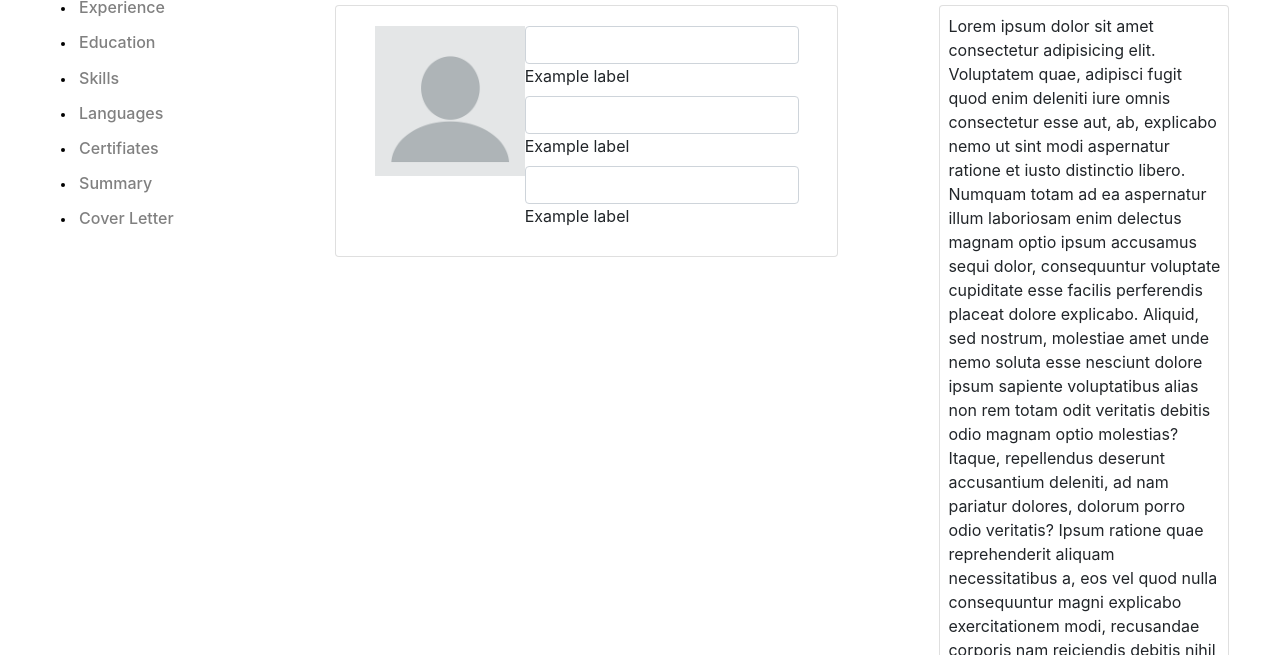
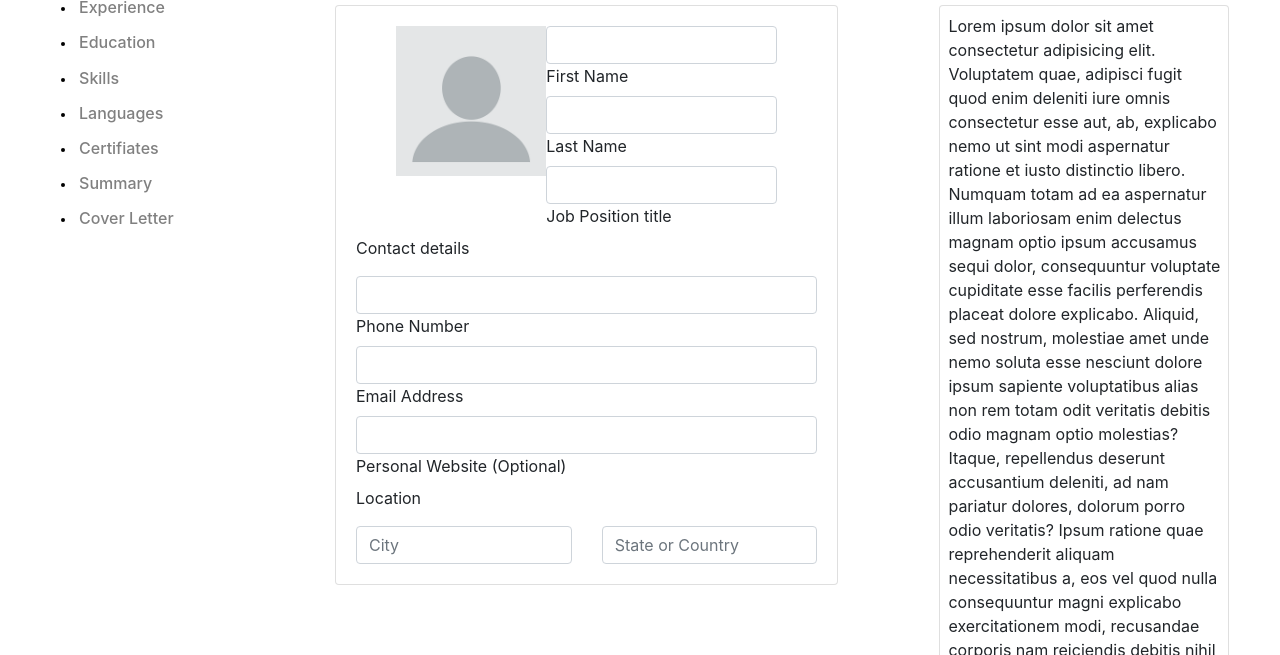
Before and after one commit to akshaykarajgikar/-old-eSmartHire-ResumeBuilder, a plain HTML site: page index.html in a window 1280 px wide. Shown: the part 145-800 px from the top of the page. Drawn offline with Linux system fonts and the light colour scheme; files whose address does not match are found by name.

Commit message:
Input fields plcaed for testing.

```diff
--- a/css/base.css
+++ b/css/base.css
@@ -49,6 +49,10 @@ input {
   height: 150px;
 }
 
+.fit-content {
+  width: fit-content;
+}
+
 /*
 .side-links {
   height: calc(100vh - 56px - 48px);
--- a/index.html
+++ b/index.html
@@ -90,28 +90,69 @@
           </div>
           <div class="col-5">
             <h2 class="text-center">Personal Details</h2>
-            <div class="card">
+            <div class="card fit-content mx-auto">
               <div class="card-body mx-auto">
-                <div class="d-flex">
+                <div class="d-flex justify-content-center">
                   <div class="text-center">
                     <span class="image"
                       ><img src="./img/profile-image2.png" alt=""
                     /></span>
                   </div>
-                  <div>
+                  <div class="w-50">
                     <div class="md-form">
                       <input type="text" id="form1" class="form-control" />
-                      <label for="form1">Example label</label>
+                      <label for="form1">First Name</label>
                     </div>
                     <div class="md-form">
                       <input type="text" id="form1" class="form-control" />
-                      <label for="form1">Example label</label>
+                      <label for="form1">Last Name</label>
                     </div>
                     <div class="md-form">
                       <input type="text" id="form1" class="form-control" />
-                      <label for="form1">Example label</label>
+                      <label for="form1">Job Position title</label>
                     </div>
                   </div>
+                </div>
+                <div>
+                  <p>Contact details</p>
+                  <div class="md-form">
+                    <input type="text" id="form1" class="form-control" />
+                    <label for="form1">Phone Number</label>
+                  </div>
+                  <div class="md-form">
+                    <input type="text" id="form1" class="form-control" />
+                    <label for="form1">Email Address</label>
+                  </div>
+                  <div class="md-form">
+                    <input type="text" id="form1" class="form-control" />
+                    <label for="form1">Personal Website (Optional)</label>
+                  </div>
+                </div>
+                <div>
+                  <p>Location</p>
+                  <form>
+                    <div class="row">
+                      <div class="col">
+                        <div class="md-form mt-0">
+                          <input
+                            type="text"
+                            class="form-control"
+                            placeholder="City"
+                          />
+                        </div>
+                      </div>
+
+                      <div class="col">
+                        <div class="md-form mt-0">
+                          <input
+                            type="text"
+                            class="form-control"
+                            placeholder="State or Country"
+                          />
+                        </div>
+                      </div>
+                    </div>
+                  </form>
                 </div>
               </div>
             </div>
```
